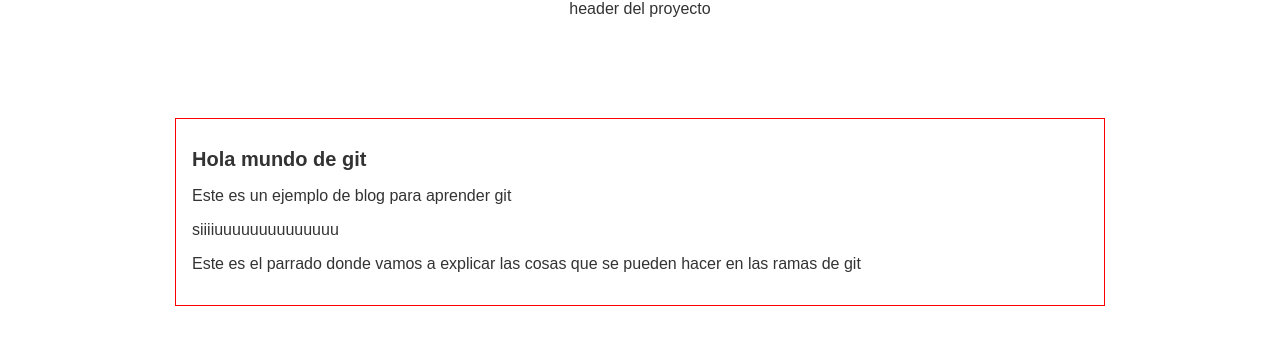
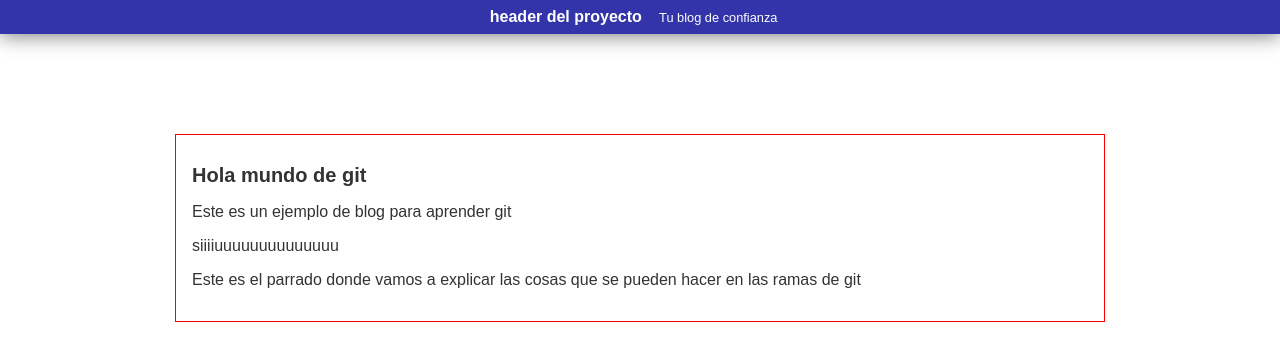
Before and after one commit to EmmanuelRamirezz/curso-profecional-git, a plain HTML site: page index.html in a window 1280 px wide. Drawn offline with Linux system fonts and the light colour scheme.

Commit message:
Finalizada la cabecera con diseño azulito

```diff
--- a/index.html
+++ b/index.html
@@ -10,6 +10,7 @@
 <body>
     <header id="cabecera">
         header del proyecto
+        <span id="tagline">Tu blog de confianza</span>
     </header>
     <div id="container">
 
--- a/styles/index.css
+++ b/styles/index.css
@@ -1,3 +1,7 @@
+html{
+    margin: 0;
+    padding: 0;
+}
 body{
     text-align: center;
     font-family: Arial, Helvetica, sans-serif;
@@ -16,3 +20,16 @@ body{
 #container h1 {
     font-size: 20px;
 }
+#cabecera{
+    background: #33A;
+    box-shadow: 0px 2px 20px 0px rgba(0,0,0,0.5);
+    color: white;
+    margin: 0;
+    padding: 0.5em;
+    font-weight: bold;
+}
+#cabecera #tagline{
+    font-weight: normal;
+    font-size: 0.8em;
+    margin: 1em;
+}
```
